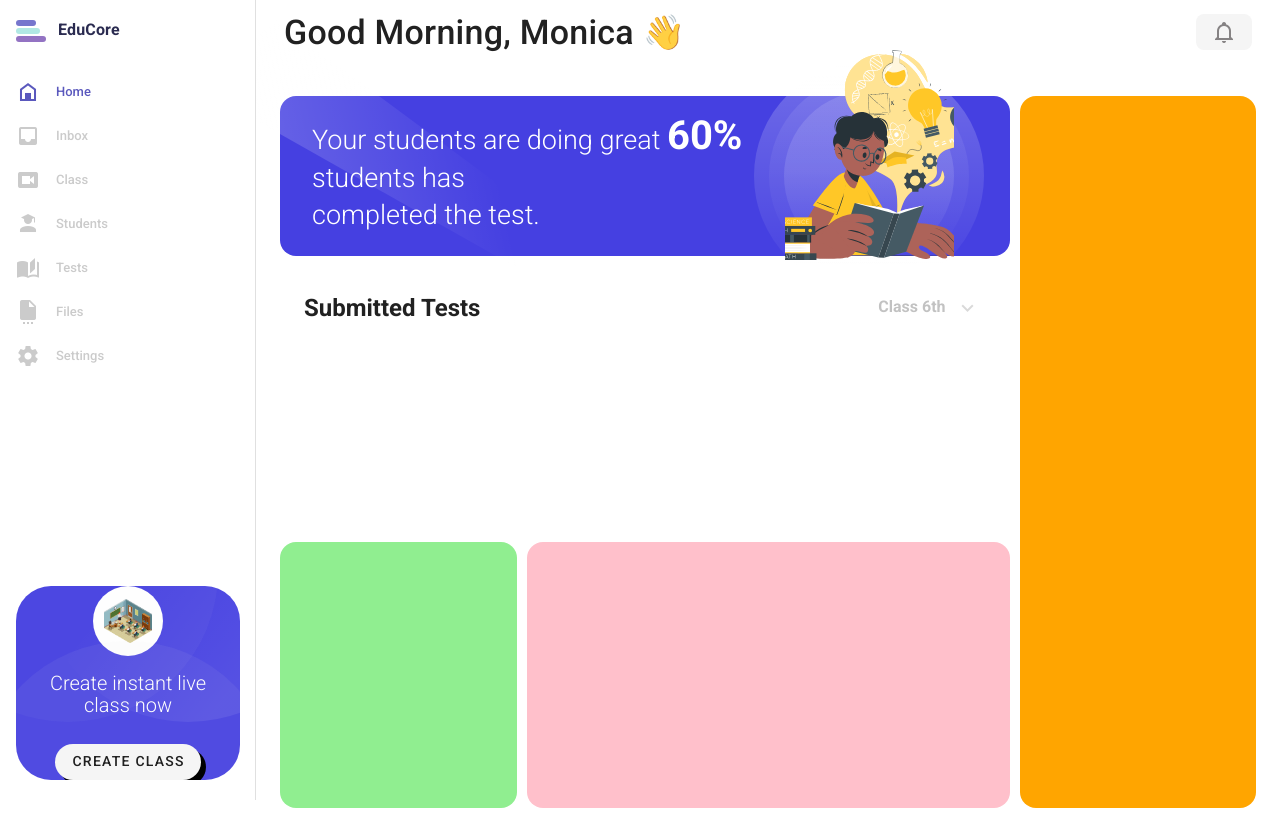
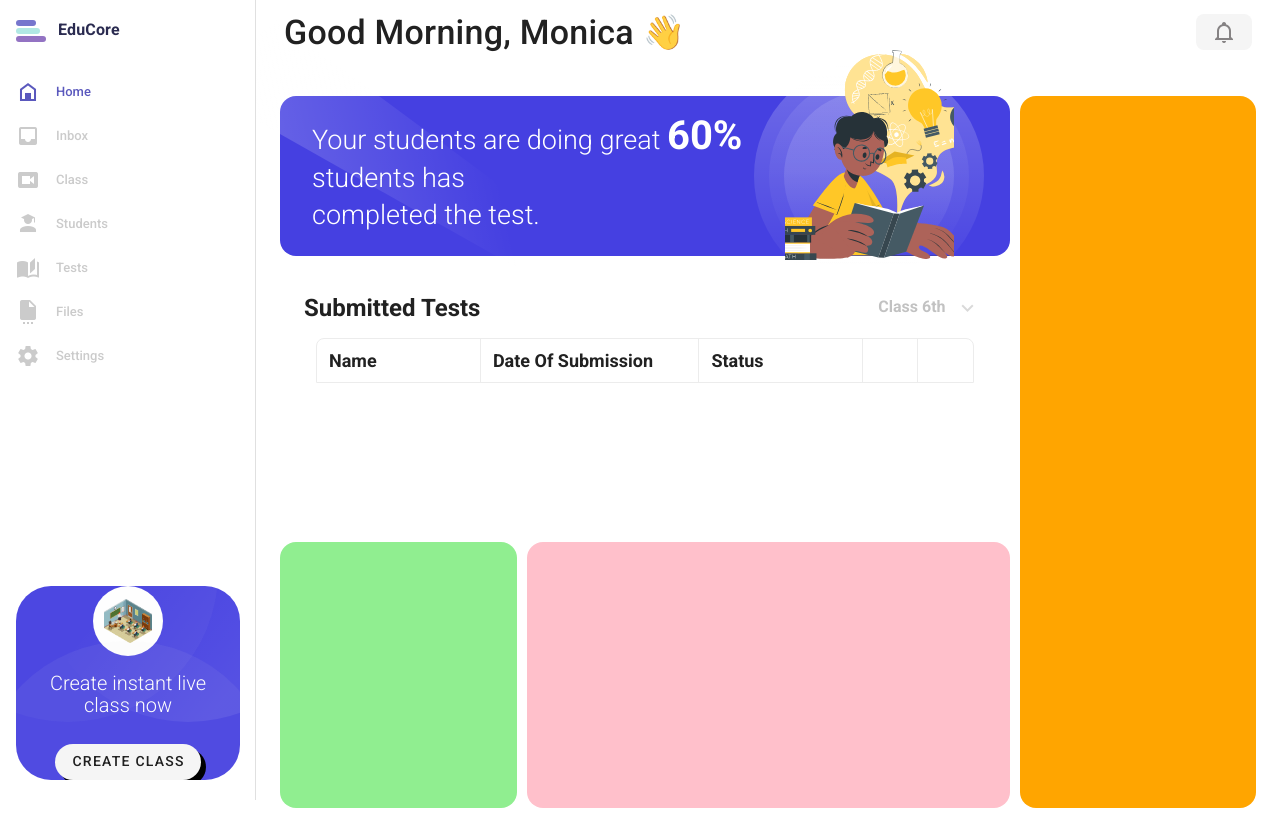
Before and after one commit to AbhiramKrishnaM/Educore, a Nuxt app: page / in a window 1280 px wide. Built offline with nearby package versions, Linux system fonts and the light colour scheme.

Commit message:
feat: added table component with table header

```diff
--- a/components/Home/TestSubmission.vue
+++ b/components/Home/TestSubmission.vue
@@ -28,6 +28,7 @@
         </v-menu>
       </span>
     </div>
+    <UiTable />
   </div>
 </template>
 <script>
--- /dev/null
+++ b/components/Ui/Table.vue
@@ -0,0 +1,36 @@
+<template>
+  <div class="wrapper pa-3">
+    <v-row no-gutters class="head rounded-tr-lg rounded-tl-lg">
+      <v-col sm="3" class="border-right px-3 py-2"> <h1>Name</h1> </v-col>
+      <v-col sm="4" class="border-right px-3 py-2"
+        ><h1>Date Of Submission</h1></v-col
+      >
+      <v-col sm="3" class="border-right px-3 py-2"><h1>Status</h1></v-col>
+      <v-col sm="1" class="border-right px-3 py-2"></v-col>
+      <v-col sm="1"></v-col>
+    </v-row>
+  </div>
+</template>
+<script>
+export default {
+  name: 'TableUI',
+}
+</script>
+<style scoped>
+.border-right {
+  border-right: 1px solid #ececec;
+}
+
+.wrapper {
+  background: transparent;
+}
+
+.head {
+  /* background: #f8f9fd; */
+  border: 1px solid #ececec;
+}
+
+h1 {
+  font-size: 18px;
+}
+</style>
```
